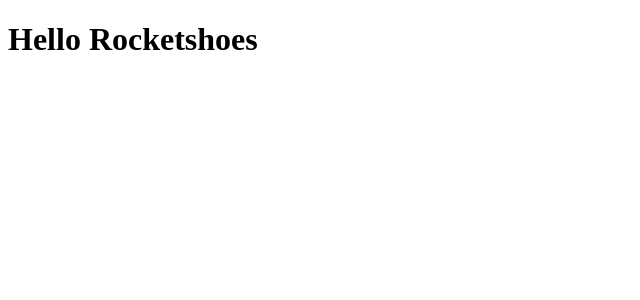
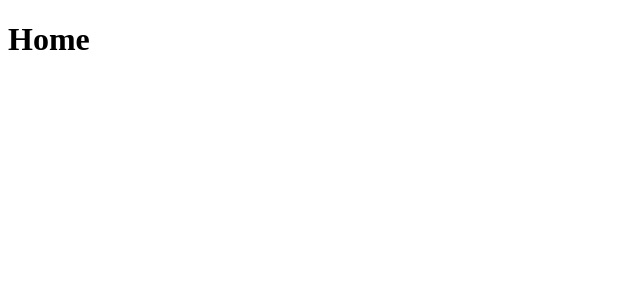
Before and after one commit to leandrovi/rocketshoes, a React (Create React App) app: page / in a window 1280 px wide. Shown: the top 300 px of the page, without its empty margins (0-640 px from the left). Built offline with nearby package versions, Linux system fonts and the light colour scheme.

Commit message:
feat: configure routes

```diff
--- a/package.json
+++ b/package.json
@@ -8,6 +8,7 @@
     "@testing-library/user-event": "^7.1.2",
     "react": "^16.12.0",
     "react-dom": "^16.12.0",
+    "react-router-dom": "^5.1.2",
     "react-scripts": "3.3.0"
   },
   "scripts": {
--- a/src/App.js
+++ b/src/App.js
@@ -1,7 +1,15 @@
 import React from 'react';
+import { BrowserRouter } from 'react-router-dom';
+
+import Routes from './routes';
 
 function App() {
-  return <h1>Hello Rocketshoes</h1>;
+  return (
+    <BrowserRouter>
+      {/* <Header /> */}
+      <Routes />
+    </BrowserRouter>
+  );
 }
 
 export default App;
--- /dev/null
+++ b/src/pages/Cart/index.js
@@ -0,0 +1,7 @@
+import React from 'react';
+
+// import { Container } from './styles';
+
+export default function Cart() {
+  return <h1>Carrinho</h1>;
+}
--- /dev/null
+++ b/src/pages/Home/index.js
@@ -0,0 +1,7 @@
+import React from 'react';
+
+// import { Container } from './styles';
+
+export default function Home() {
+  return <h1>Home</h1>;
+}
--- /dev/null
+++ b/src/routes.js
@@ -0,0 +1,14 @@
+import React from 'react';
+import { Switch, Route } from 'react-router-dom';
+
+import Home from './pages/Home';
+import Cart from './pages/Cart';
+
+export default function Routes() {
+  return (
+    <Switch>
+      <Route path="/" exact component={Home} />
+      <Route path="/cart" component={Cart} />
+    </Switch>
+  );
+}
```
Also changed, not shown: .eslintrc.js, 1 other file (tests, documents, lock files or other folders).
